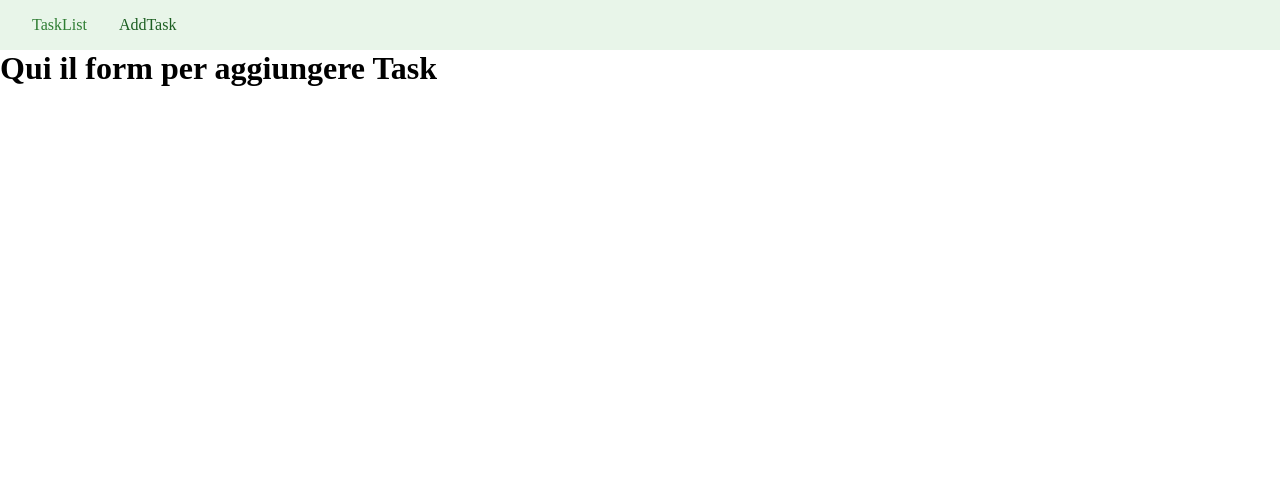
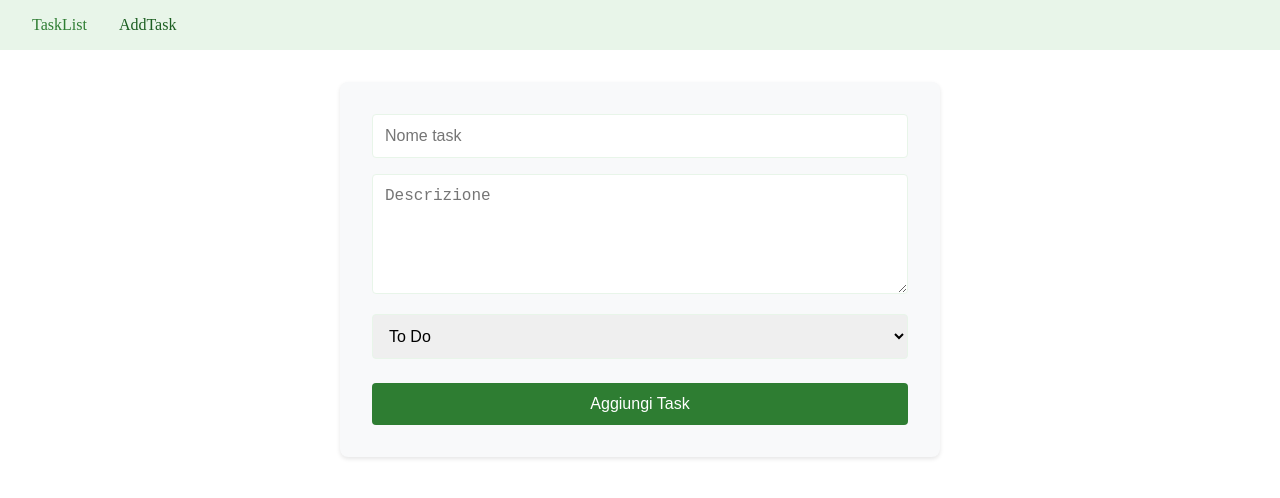
Before and after one commit to chiaraalle/ex-react-task-manager, a React (Vite) app: page /AddTask in a window 1280 px wide. Shown: the top 498 px of the page. Built offline with nearby package versions, Linux system fonts and the light colour scheme; no server answers.

Commit message:
Milestone 5

```diff
--- a/src/components/AddTask.jsx
+++ b/src/components/AddTask.jsx
@@ -1,9 +1,99 @@
+import { useRef, useState, useMemo } from "react";
+
+ const symbols = "!@#$%^£&/*()-_=+[]{}|;:',.<>?/`~";
+
+
 function AddTask(){
+
+    //input non controllato
+    const [title, setTitle] = useState('');
+    //input controllato
+    const descriptionRef = useRef();
+    const statusRef = useRef();
+
+    //validazione nome non può essere vuoto. No simboli speciali.
+    const isTitleValid= useMemo(() => {
+        if (!title.trim()) return 'Il campo Nome della task non può essere vuoto!';
+
+        if([...title].some(char => symbols.includes(char))) return 'Il nome della task non può contenere simboli'
+        return '';
+
+    }, [title])
+
+    const handleSubmit= (e) => {
+        e.preventDefault();
+
+        const description = descriptionRef.current.value;
+        const status = statusRef.current.value;
+
+        if ( !description || !status  || isTitleValid) {
+            alert('Per favore compila tutti i campi correttamente');
+            return;
+        }
+
+        console.log({
+            title,
+            description,
+            status
+        });
+
+        // Reset del campo controllato
+        setTitle('');
+
+        // Reset dei campi non controllati
+        descriptionRef.current.value = '';
+        statusRef.current.value = 'Todo';
+    };
+
+
    return(
-    <div>
-        <h1>Qui il form per aggiungere Task</h1>
-    </div>
+    <>
+        <form onSubmit={handleSubmit}>
+            <input
+            type="text"
+            name="title"
+            value={title}
+            onChange={(e) => {setTitle(e.target.value)}}
+            placeholder="Nome task"
+            />
+            {title && isTitleValid &&  (
+                <p className="errorMess">
+                {isTitleValid}
+            </p>
+            )}
+            <textarea name="description" ref={descriptionRef} placeholder="Descrizione"></textarea>
+            <select name="stato" ref={statusRef} defaultValue="Todo">
+                <option value="Todo">To Do</option>
+                <option value="Doing">Doing</option>
+                <option value="Done">Done</option>
+            </select>
+            <button type="submit">Aggiungi Task</button>
+        </form>
+    </>
    )
 }
 
 export default AddTask;
+
+/*
+
+Aggiornare la pagina AddTask.jsx per contenere un form con i seguenti campi:
+
+Nome del task (title) → Input controllato (useState).
+Descrizione (description) → Textarea non controllata (useRef).
+Stato (status) → Select non controllata (useRef),
+con opzioni "To do", "Doing", "Done", e valore predefinito "To do".
+
+Validare il campo Nome (title):
+
+Il campo non può essere vuoto.
+Non può contenere simboli speciali.
+Se il valore è errato, mostrare un messaggio di errore.
+Utilizzare una costante con i caratteri vietati:
+const symbols = "!@#$%^&*()-_=+[]{}|;:'\\",.<>?/`~";
+Gestione del Submit del Form:
+
+Al click del bottone "Aggiungi Task",
+ il form deve SOLO stampare in console l’oggetto task con i valori inseriti
+ (NON deve ancora essere inviata la richiesta all’API).
+*/
--- a/src/components/context/GlobalContext.jsx
+++ b/src/components/context/GlobalContext.jsx
@@ -9,7 +9,7 @@ function GlobalProvider( {children} ){
     const {tasks, addTask, removeTask, updateTask} = useTasks() //utilizzo custom Hook
 
     return (
-        <GlobalContext.Provider value={{tasks, addTask, removeTask, updateTask}}>
+        <GlobalContext.Provider value={{tasks, addTask, removeTask, updateTask}}> {/*si può fare le spread */}
             {children}
         </GlobalContext.Provider>
     )
--- a/src/index.css
+++ b/src/index.css
@@ -77,3 +77,61 @@ tr:hover {
  td.done{
   background-color: #98f398;
  }
+
+ /* FORM*/
+form {
+  max-width: 600px;
+  margin: 2rem auto;
+  padding: 2rem;
+  background-color: #f8f9fa;
+  border-radius: 8px;
+  box-shadow: 0 2px 4px rgba(0, 0, 0, 0.1);
+}
+
+form input[type="text"],
+form textarea,
+form select {
+  width: 100%;
+  padding: 0.75rem;
+  margin-bottom: 1rem;
+  border: 1px solid #e8f5e9;
+  border-radius: 4px;
+  font-size: 1rem;
+}
+
+form input[type="text"]:focus,
+form textarea:focus,
+form select:focus {
+  outline: none;
+  border-color: #2e7d32;
+  box-shadow: 0 0 0 2px rgba(46, 125, 50, 0.2);
+}
+
+form textarea {
+  min-height: 120px;
+}
+
+form button {
+  background-color: #2e7d32;
+  color: white;
+  border: none;
+  padding: 0.75rem 1.5rem;
+  border-radius: 4px;
+  font-size: 1rem;
+  cursor: pointer;
+  width: 100%;
+  margin-top: 0.5rem;
+}
+
+form button:hover {
+  background-color: #1b5e20;
+}
+
+.errorMess{
+  color: #d32f2f !important;
+  font-size: 1rem;
+  margin: 0 auto 0.8rem;
+  padding: 0.3rem;
+  background-color: #ffebee;
+  border-radius: 4px;
+}
```
